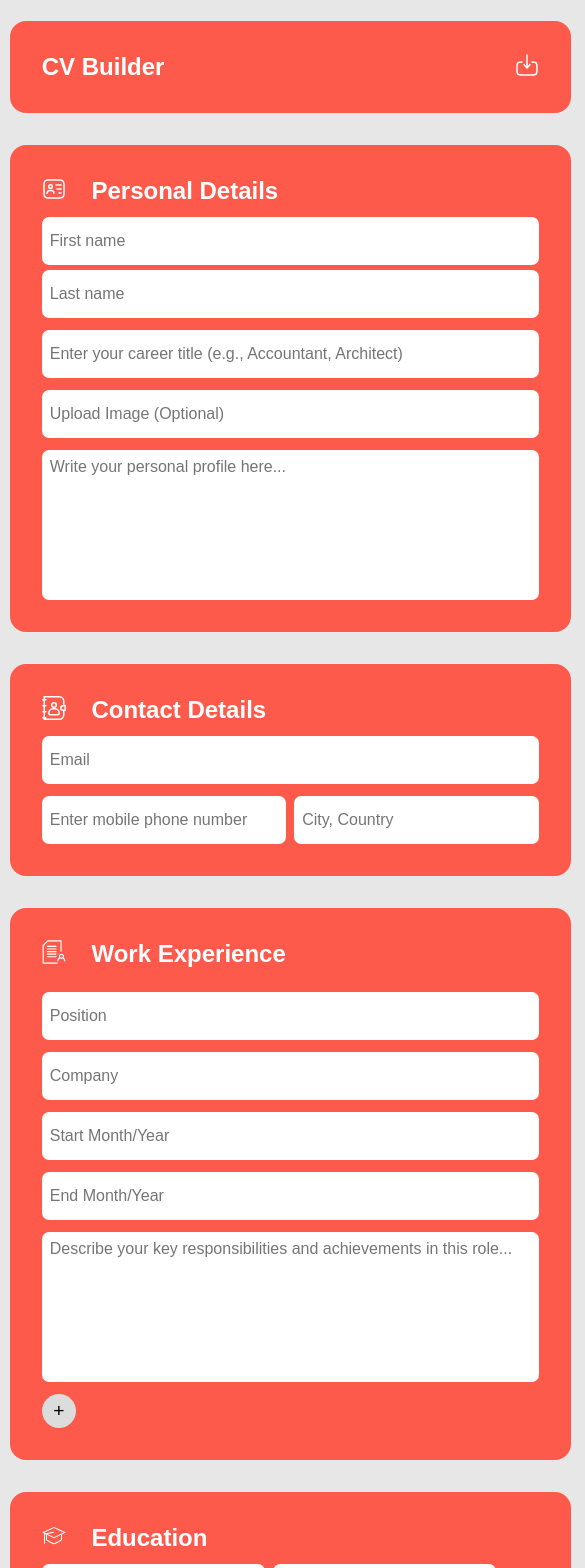
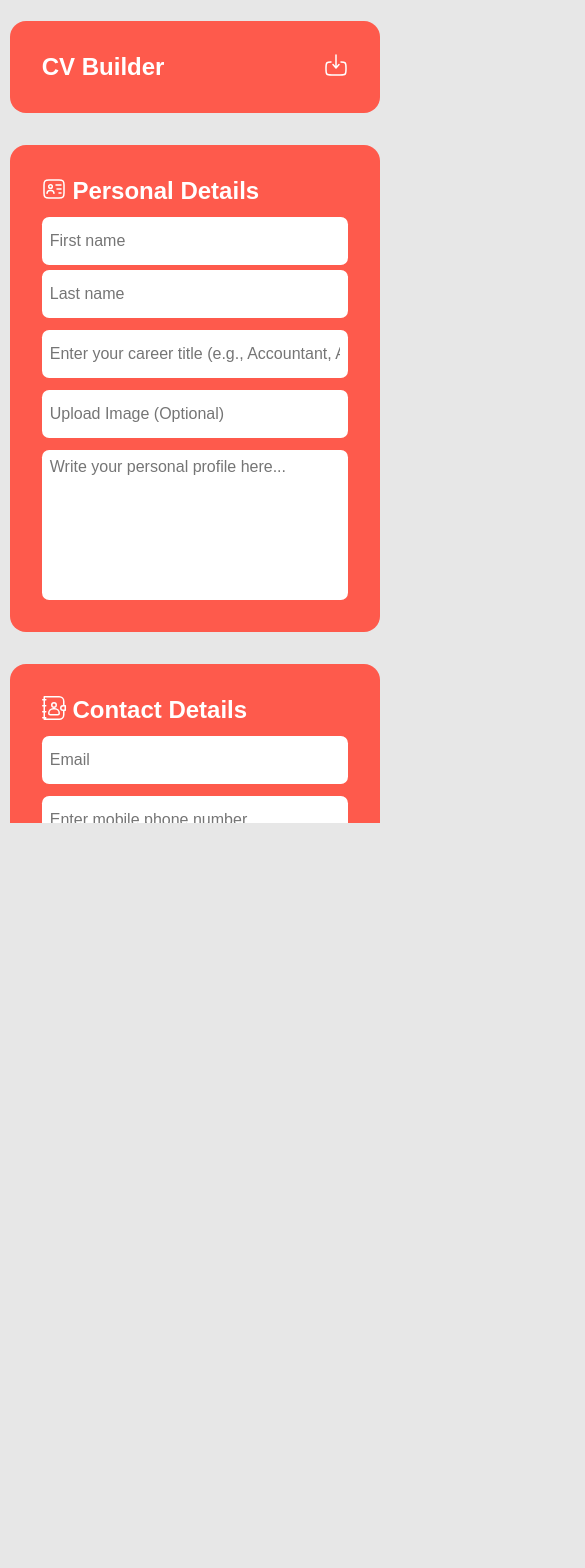
Before and after one commit to gavinv-m/cv-application, a React (Vite) app: page / in a window 390 px wide. Shown: the top 1568 px of the page, 585 px wide, since content can reach past the window. After the commit the page ends 844 px from the top, so only its background shows below. Built offline with nearby package versions, Linux system fonts and the light colour scheme.

Commit message:
style: Add media query

```diff
--- a/package.json
+++ b/package.json
@@ -12,6 +12,7 @@
   },
   "dependencies": {
     "html2pdf.js": "^0.9.0",
+    "jspdf": "^2.5.2",
     "react": "^18.3.1",
     "react-dom": "^18.3.1"
   },
--- a/src/App.jsx
+++ b/src/App.jsx
@@ -1,3 +1,5 @@
+import '../src/styles/sidebar.css';
+import '../src/styles/main.css';
 import { useState, useRef } from 'react';
 import Header from './sidebar/Header';
 import PersonalDetails from './sidebar/PersonalDetails';
@@ -9,8 +11,6 @@ import ResumeHeader from './main/ResumeHeader';
 import ResumeMain from './main/ResumeMain';
 import Certifications from './sidebar/Certifications';
 import html2pdf from 'html2pdf.js';
-import '../src/styles/sidebar.css';
-import '../src/styles/main.css';
 
 export default function App() {
   const [resumeData, setResumeData] = useState({
@@ -79,7 +79,14 @@ export default function App() {
 
   const downloadPDF = () => {
     const element = document.querySelector('.resume');
-    html2pdf().from(element).save('CV');
+    const opt = {
+      margin: 1,
+      filename: 'CV.pdf',
+      image: { type: 'jpeg', quality: 0.98 },
+      html2canvas: { scale: 1 },
+      jsPDF: { unit: 'in', format: 'letter', orientation: 'portrait' },
+    };
+    html2pdf().from(element).set(opt).save();
   };
 
   const uploadImage = () => {
--- a/src/index.css
+++ b/src/index.css
@@ -31,3 +31,42 @@ body {
   gap: 2rem;
   grid-template-columns: 0.3fr 1fr;
 }
+
+aside,
+main {
+  max-height: 100%;
+  overflow-y: scroll;
+}
+
+/* Firefox */
+aside,
+main {
+  min-width: 500px;
+  scrollbar-width: none;
+}
+
+/* Chrome, Safari, Edge */
+aside::-webkit-scrollbar,
+main::-webkit-scrollbar {
+  display: none;
+}
+
+@media (max-width: 600px) {
+  #root {
+    display: flex;
+    flex-direction: column;
+    overflow: auto;
+  }
+
+  aside,
+  main {
+    max-height: unset; /* Removes max-height constraint */
+    min-width: 350px;
+    overflow-y: unset;
+  }
+
+  .education-group {
+    display: flex !important;
+    flex-direction: column;
+  }
+}
--- a/src/styles/main.css
+++ b/src/styles/main.css
@@ -1,16 +1,28 @@
 main {
     width: 100%;
+
 }
 
 .resume {
     background-color: #ffffff;
     height: 100%;
+    overflow-y: scroll;
     padding: 2rem;
 
     /* Descendants: */
     display: grid;
     gap: 3rem;
     grid-template-rows: 0.2fr 0.8fr;
+}
+
+/* Firefox */
+.resume {
+  scrollbar-width: none;
+}
+
+/* Chrome, Safari, Edge */
+.resume::-webkit-scrollbar {
+  display: none;
 }
 
 .resume-header {
--- a/src/styles/sidebar.css
+++ b/src/styles/sidebar.css
@@ -49,11 +49,21 @@ aside {
 .work-exp-header > h2,
 .education-header > h2,
 .skills-header > h2,
-.certifications-header > h2 {
+.certifications-header > h2,
+.experience-header h3 {
     color: white;
 }
 
 .work-exp-header + div {
+    display: flex;
+    flex-direction: column;
+    gap: 1.5rem;
+    width: 100%;
+}
+
+.experience-header {
+    display: flex;
+    justify-content: space-between;
     width: 100%;
 }
 
@@ -80,6 +90,7 @@ aside {
 }
 
 .delete-wrapper {
+    cursor: pointer;
     height: 100%;
     width: 35px;
 
@@ -135,7 +146,7 @@ textarea {
 .name-container,
 .cell-location {
     display: grid;
-    grid-template-columns: repeat(2, 1fr);
+    grid-template-columns: repeat(auto-fit, minmax(150px, 1fr));
     gap: 0.5rem;
     width: 100%;
 }
```
Also changed, not shown: 1 other file (tests, documents, lock files or other folders).
